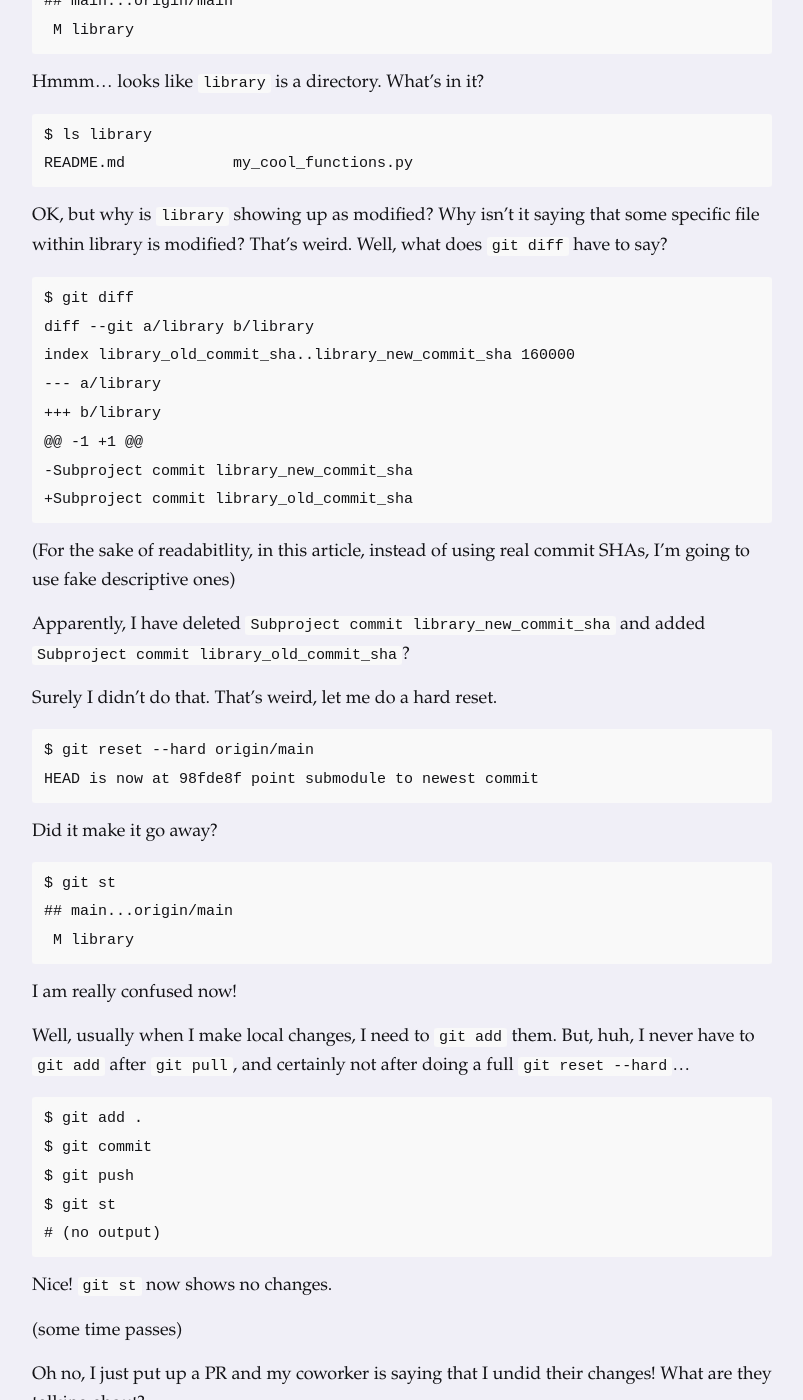
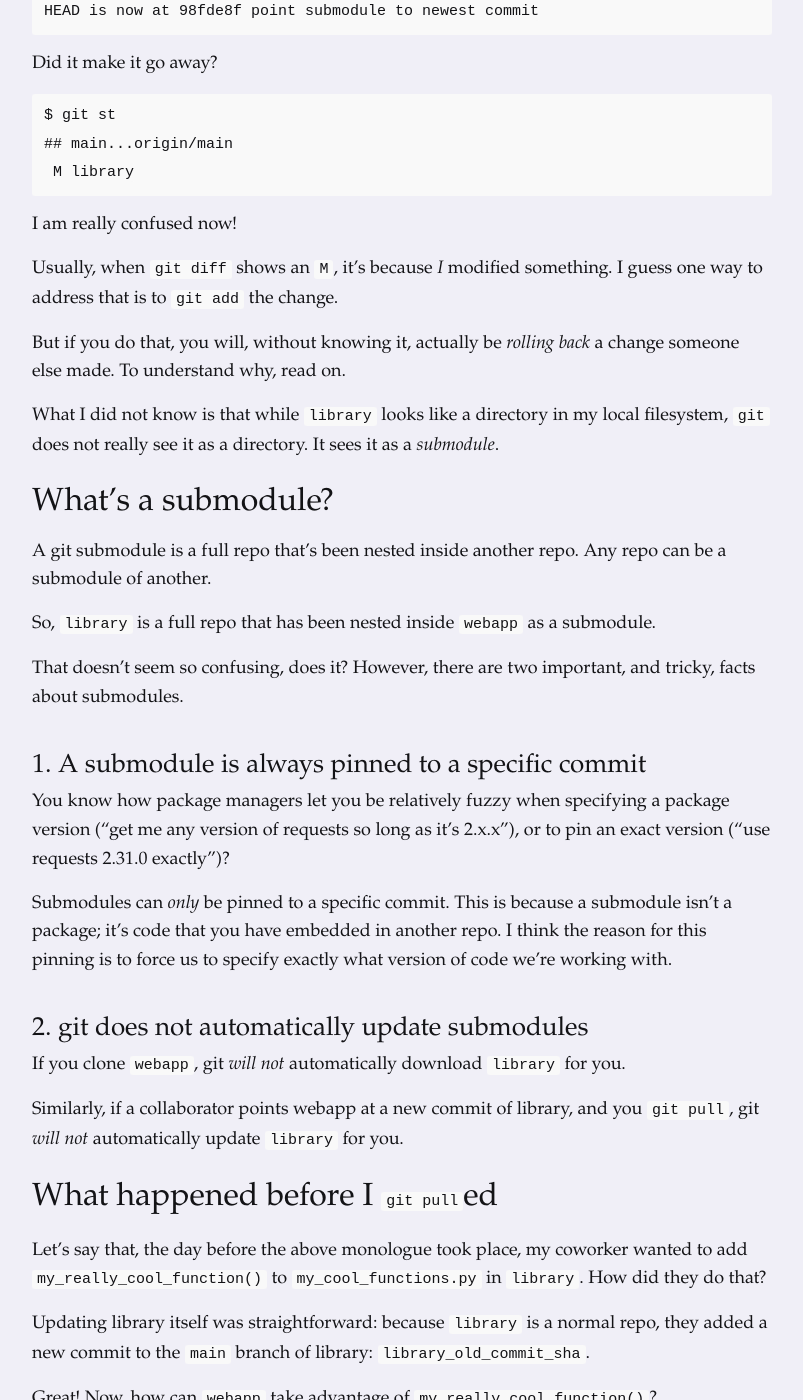
Before and after one commit to dmazin/dmazin.github.io, a Jekyll site: the page built from _posts/2024-02-19-submodules.md, in a window 1280 px wide and 1400 px high, scrolled down 2874 px. Shown: the whole window, without its empty margins (238-1041 px from the left). Built offline with Jekyll 4.4.1, drawn with Linux system fonts in a browser that asks for light colours; some of the changed text lies outside the part shown.

Commit message:
progress

````diff
--- a/_posts/2024-02-19-submodules.md
+++ b/_posts/2024-02-19-submodules.md
@@ -9,20 +9,15 @@ tags:
 description: TODO
 ---
 # TODO
-- [ ] Julia Evans found the fact that git doesn't automatically update submodules surprising. Like she says, it "breaks git's model". I should focus on that more at the beginning.
-- [ ] One thing she suggested I expand on is what happens after you git pull. "After you git pull, git add used to be a no op" but (paraphrasing now) now you will undo the person's work.
-- [ ] Julia suggested cutting discussion of what a git branch is.
-- [ ] In fact, she suggested cutting all history and just focusing on a single commit.
-    - [ ] If I don't cut that, Vaibhav suggested that a commit isn't necessarily a linked list; it's a graph.
+- [x] Julia Evans found the fact that git doesn't automatically update submodules surprising. Like she says, it "breaks git's model". I should focus on that more at the beginning.
+- [x] One thing she suggested I expand on is what happens after you git pull. "After you git pull, git add used to be a no op" but (paraphrasing now) now you will undo the person's work.
+- [x] Julia suggested cutting discussion of what a git branch is.
+- [x] In fact, she suggested cutting all history and just focusing on a single commit.
+    - [-] If I don't cut that, Vaibhav suggested that a commit isn't necessarily a linked list; it's a graph.
 - [ ] Question from Julia: "does `git config submodule.recurse true` make it automatically update submodules?"
 - [ ] Julia mentioned an interesting post: https://diziet.dreamwidth.org/14666.html. I should see if I undertand the post. She mentioned that she still didn't understand some things after reading my psot
-- [ ] make shas easier to read
+- [x] make shas easier to read
 - [ ] each prompt should show the pwd
-```
-editing files and trying to commit them no longer reliably works
-git ls-files can disagree with git log and git cat-file
-" Some of the defects occur even if you don’t git submodule init"
-```
 - [ ] rearrange article as recommended by perplexity: https://www.perplexity.ai/search/The-flow-of-mISsQcI3SE.K2WOwkKVjbg#1
 ---
 
@@ -47,31 +42,14 @@ README.md
 my_cool_functions.py
 ```
 
-With those examples, let's dive into submodules.
-
-## What's a submodule?
-A git submodule is a full repo that's been nested inside another repo. Any repo can be a submodule of another.
-
-That doesn't seem so confusing, does it? However, there are two important, and tricky, facts about submodules.
-
-### 1. A submodule is always pinned to a specific commit
-You know how package managers let you be relatively fuzzy when specifying a package version ("get me any version of requests so long as it's 2.x.x"), or to pin an exact version ("use requests 2.31.0 exactly")?
-
-Submodules can _only_ be pinned to a specific commit. This is because a submodule isn't a package; it's code that you have embedded in another repo. I think the reason for this pinning is to force us to specify exactly what version of code we're working with.
-
-### 2. git does not automatically update submodules
-If you clone `webapp`, git _will not_ automatically download `library` for you.
-
-Similarly, if a collaborator points webapp at a new commit of library, and you `git pull`, git _will not_ automatically update `library` for you.
-
-These two facts lead to confusion. I think I can best illustrate this via a dramatic re-enactment of something that has happened to me multiple times before I understood submodules.
+Before we jump into understanding submodules, let's show what it looks like *not* to understand them. I think I can best illustrate this via a dramatic re-enactment of something that has happened to me multiple times before I understood submodules.
 
 ## A day in the life of someone who uses submodules
 Ah, 2013. What a time to be a "full-stack engineer"!
 
 I wonder what contributions are awaiting me on the main branch?
 
-```
+```bash
 $ git pull
 <some output>
 ```
@@ -124,40 +102,41 @@ $ git st
 
 I am really confused now!
 
-Well, usually when I make local changes, I need to `git add` them. But, huh, I never have to `git add` after `git pull`, and certainly not after doing a full `git reset --hard`...
+Usually, when `git diff` shows an `M`, it's because _I_ modified something. I guess one way to address that is to `git add` the change.
 
-```
-$ git add .
-$ git commit
-$ git push
-$ git st
-# (no output)
-```
+But if you do that, you will, without knowing it, actually be _rolling back_ a change someone else made. To understand why, read on.
 
-Nice! `git st` now shows no changes.
+What I did not know is that while `library` looks like a directory in my local filesystem, `git` does not really see it as a directory. It sees it as a _submodule_.
 
-(some time passes)
+## What's a submodule?
+A git submodule is a full repo that's been nested inside another repo. Any repo can be a submodule of another.
 
-Oh no, I just put up a PR and my coworker is saying that I undid their changes! What are they talking about?
+So, `library` is a full repo that has been nested inside `webapp` as a submodule.
 
-To understand what's going on, let's go into slow motion and explain what happened.
+That doesn't seem so confusing, does it? However, there are two important, and tricky, facts about submodules.
 
-## What happens when a submodule gets updated
+### 1. A submodule is always pinned to a specific commit
+You know how package managers let you be relatively fuzzy when specifying a package version ("get me any version of requests so long as it's 2.x.x"), or to pin an exact version ("use requests 2.31.0 exactly")?
+
+Submodules can _only_ be pinned to a specific commit. This is because a submodule isn't a package; it's code that you have embedded in another repo. I think the reason for this pinning is to force us to specify exactly what version of code we're working with.
+
+### 2. git does not automatically update submodules
+If you clone `webapp`, git _will not_ automatically download `library` for you.
+
+Similarly, if a collaborator points webapp at a new commit of library, and you `git pull`, git _will not_ automatically update `library` for you.
+
+## What happened before I `git pull`ed
 Let's say that, the day before the above monologue took place, my coworker wanted to add `my_really_cool_function()` to `my_cool_functions.py` in `library`. How did they do that?
 
 Updating library itself was straightforward: because `library` is a normal repo, they added a new commit to the `main` branch of library: `library_old_commit_sha`.
 
 Great! Now, how can `webapp` take advantage of `my_really_cool_function()`?
 
-Here is where we must remember one of the tricky facts about submodule: each repo points to an exact commit of `library`.
+So, my coworker added a new commit to `webapp` -- `webapp_new_commit_sha` -- which points to `library_new_commit_sha`.
 
-So, my coworker added a new commit to `webapp` -- call it `webapp_new_commit_sha` -- which points to `library_new_commit_sha`. (We'll cover how to do this later in the article) (TODO)
-
-But `git pull`ing this new commit is not enough.
+But when I `git pull`ed `webapp_new_commit_sha`, git _did not_ automatically point `library` to `library_new_commit_sha`.
 
 ## Proving that git pull does not update submodules
-Here we must remember the second tricky fact about submodules: git does not automatically update submodules when you `git pull`.
-
 Let's illustrate this.
 
 Because `library` is a full repo, we can see what its latest commit is.
@@ -175,6 +154,7 @@ Date:   Tue Feb 20 20:05:29 2024 +0000
 _git does not automatically update submodules_, so `library` still points at the old commit.
 
 This helps explain why `git diff` looks weird.
+
 
 ## Understanding why git diff says I modified something
 Let's think about the way `git` generates `git diff`.
````
